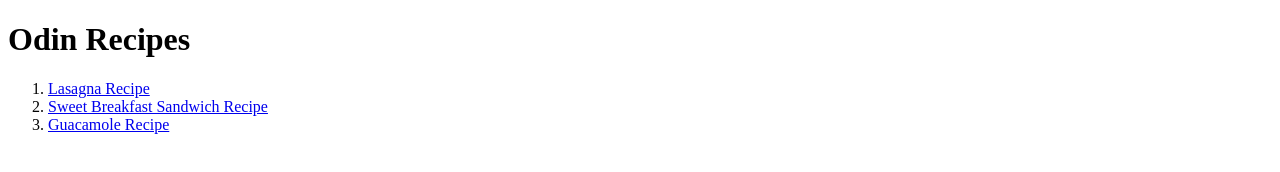
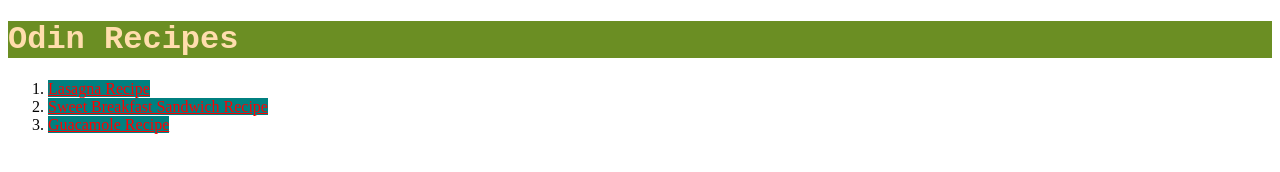
Before and after one commit to masonnh/Recipes, a plain HTML site: page index.html in a window 1280 px wide. Drawn offline with Linux system fonts and the light colour scheme.

Commit message:
Done sum css

```diff
--- a/index.html
+++ b/index.html
@@ -5,6 +5,7 @@
     <meta http-equiv="X-UA-Compatible" content="IE=edge">
     <meta name="viewport" content="width=device-width, initial-scale=1.0">
     <title>Odin Recipes</title>
+    <link rel="stylesheet" href="styles.css">
 </head>
 <body>
     <h1>Odin Recipes</h1>
--- /dev/null
+++ b/styles.css
@@ -0,0 +1,9 @@
+a {
+    color: red;
+    background-color: teal;
+}
+h1 {
+    font-family: 'Courier New', Courier, monospace;
+    color: navajowhite;
+    background-color: olivedrab;
+}
```
